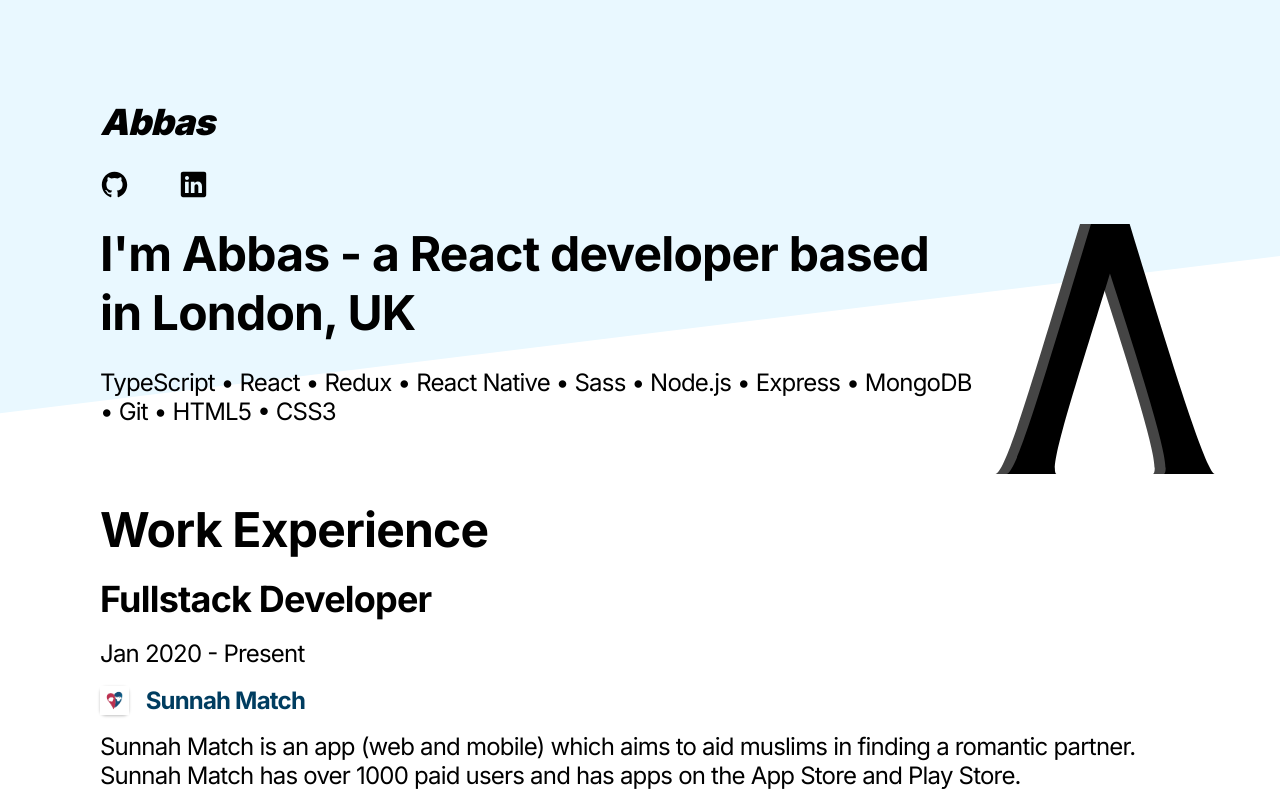
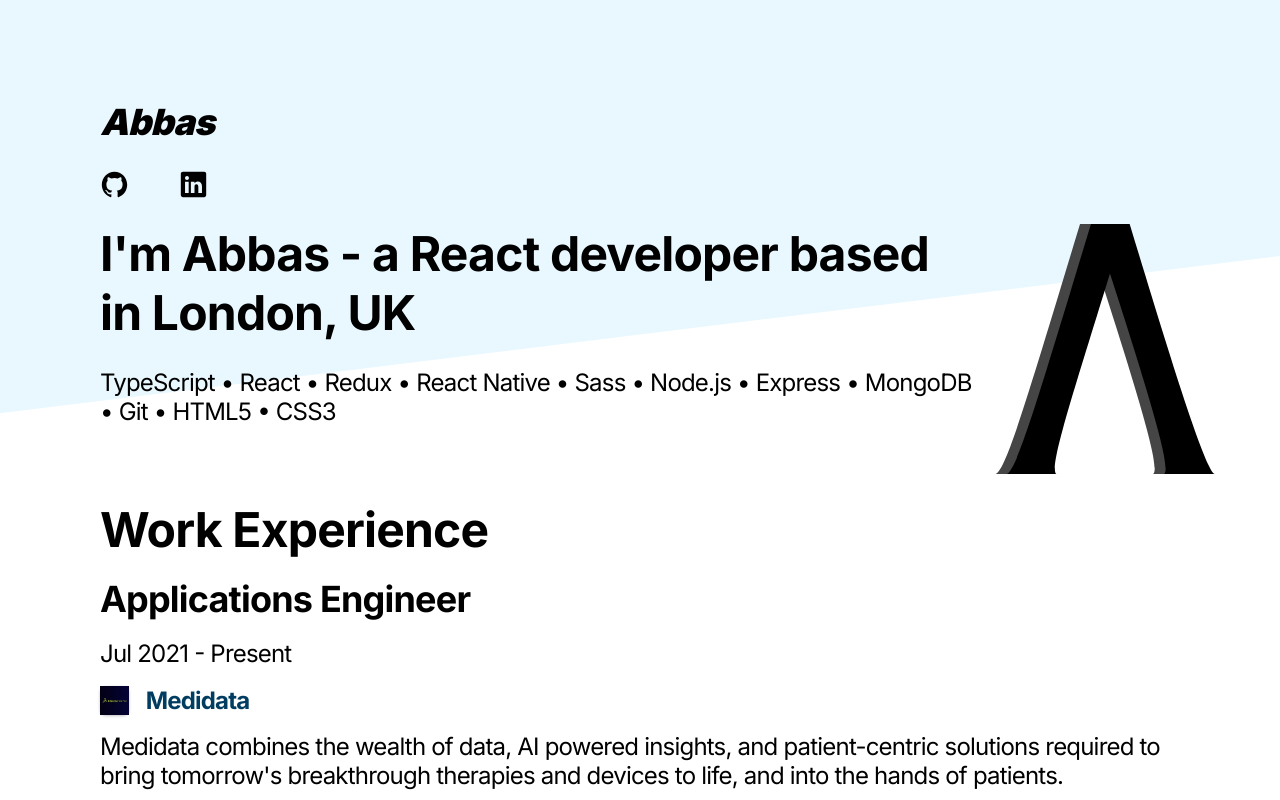
Before and after one commit to abbasldn/me, a Next.js app: page / in a window 1280 px wide. Shown: the top 800 px of the page. Built offline with nearby package versions, Linux system fonts and the light colour scheme.

Commit message:
added medidata

```diff
--- a/components/Work.js
+++ b/components/Work.js
@@ -1,29 +1,29 @@
-import React from 'react';
-import Logo from './Logo';
-import styles from '../styles/Work.module.css';
+import React from "react";
+import Logo from "./Logo";
+import styles from "../styles/Work.module.css";
 
 const Work = () => {
   return (
     <div className={styles.container}>
       <h1 className={styles.heading}>Work Experience</h1>
-      {/* <h2 className={styles.subheading}>Founder</h2>
+      <h2 className={styles.subheading}>Applications Engineer</h2>
       <div className={styles.work}>
-        <p className={styles.workdate}>Mar 2021 - Present</p>
+        <p className={styles.workdate}>Jul 2021 - Present</p>
         <div className={styles.company}>
-          <Logo src="sujood-logo-bg.png" workLogo size={29} />
-          <a href="https://sujood.io" target="_blank">
-            <h3 className={styles.companyName}>Sujood</h3>
+          <Logo src="medidata-user-logo.jpeg" workLogo size={29} />
+          <a href="https://www.medidata.com/" target="_blank">
+            <h3 className={styles.companyName}>Medidata</h3>
           </a>
         </div>
       </div>
       <p>
-        Sujood is an app which aims to provide a free &amp; fast website to any
-        mosque in the world. <br /> <br /> Built with: TypeScript, Next.js,
-        React with Redux, Node.js + Express, MongoDB, JWT &amp; AWS
-      </p> */}
+        Medidata combines the wealth of data, AI powered insights, and
+        patient-centric solutions required to bring tomorrow's breakthrough
+        therapies and devices to life, and into the hands of patients.
+      </p>
       <h2 className={styles.subheading}>Fullstack Developer</h2>
       <div className={styles.work}>
-        <p className={styles.workdate}>Jan 2020 - Present</p>
+        <p className={styles.workdate}>Jan 2020 - Jun 2021</p>
         <div className={styles.company}>
           <Logo src="sunnahmatch.png" workLogo size={29} />
           <a href="https://sunnahmatch.com" target="_blank">
```
Also changed, not shown: public/medidata-user-logo.jpeg (added), 1 other file (tests, documents, lock files or other folders).
